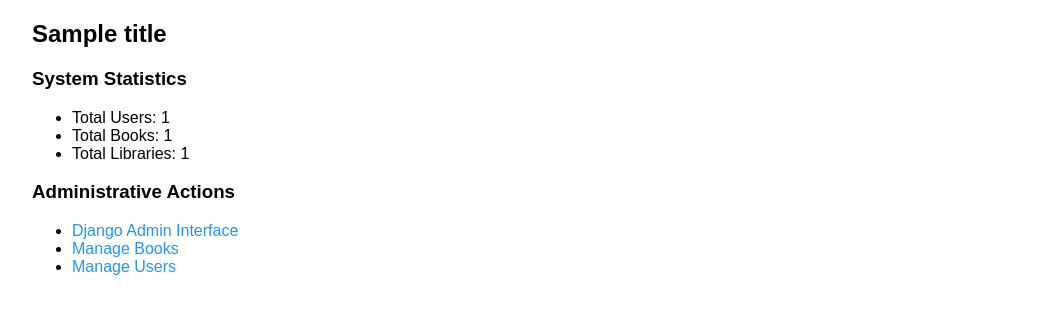
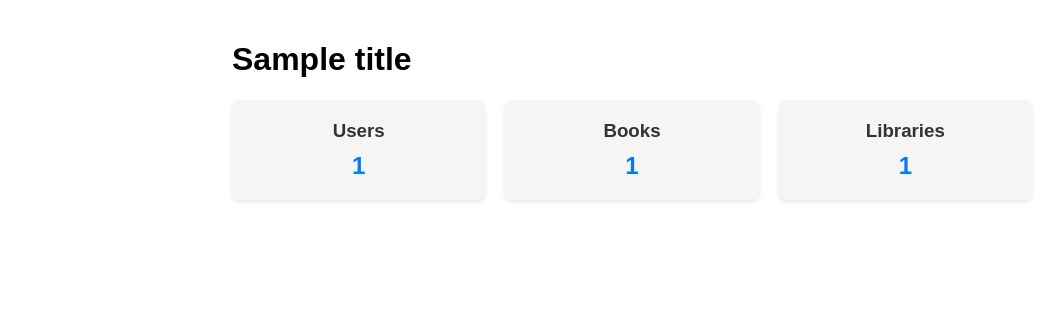
Before and after one commit to abenable/Alx_DjangoLearnLab, a Django app: template django-models/LibraryProject/relationship_app/templates/relationship_app/role_views/admin_view.html in a window 1280 px wide. Shown: the part 66-380 px from the top of the page, without its empty margins (8-1069 px from the left). Run offline with Django 5.2, Linux system fonts and the light colour scheme; the template is opened without the code that fills it: most values are stand-ins (such as "Sample title", 1, 10 or a date in 2020); parts of the project's set-up code (start-up, migrations or seed data) failed here and were passed over.

Commit message:
Enhance admin dashboard: update layout and styling for improved statistics display

```diff
--- a/django-models/LibraryProject/relationship_app/static/css/styles.css
+++ b/django-models/LibraryProject/relationship_app/static/css/styles.css
@@ -163,3 +163,37 @@ a:hover {
 .back-link:hover {
   color: #333;
 }
+
+/* Admin Dashboard Styles */
+.admin-dashboard {
+  padding: 20px;
+  max-width: 800px;
+  margin: 0 auto;
+}
+
+.stats {
+  display: grid;
+  grid-template-columns: repeat(auto-fit, minmax(200px, 1fr));
+  gap: 20px;
+  margin-top: 20px;
+}
+
+.stat-item {
+  background: #f5f5f5;
+  padding: 20px;
+  border-radius: 8px;
+  text-align: center;
+  box-shadow: 0 2px 4px rgba(0, 0, 0, 0.1);
+}
+
+.stat-item h3 {
+  margin: 0 0 10px 0;
+  color: #333;
+}
+
+.stat-item p {
+  font-size: 24px;
+  font-weight: bold;
+  margin: 0;
+  color: #007bff;
+}
--- a/django-models/LibraryProject/relationship_app/templates/relationship_app/role_views/admin_view.html
+++ b/django-models/LibraryProject/relationship_app/templates/relationship_app/role_views/admin_view.html
@@ -1,21 +1,19 @@
 {% extends 'relationship_app/base.html' %} {% block content %}
 <div class="admin-dashboard">
-  <h2>{{ title }}</h2>
-  <div class="admin-stats">
-    <h3>System Statistics</h3>
-    <ul>
-      <li>Total Users: {{ user_count }}</li>
-      <li>Total Books: {{ book_count }}</li>
-      <li>Total Libraries: {{ library_count }}</li>
-    </ul>
-  </div>
-  <div class="admin-actions">
-    <h3>Administrative Actions</h3>
-    <ul>
-      <li><a href="{% url 'admin:index' %}">Django Admin Interface</a></li>
-      <li><a href="{% url 'relationship_app:book_list' %}">Manage Books</a></li>
-      <li><a href="#">Manage Users</a></li>
-    </ul>
+  <h1>{{ title }}</h1>
+  <div class="stats">
+    <div class="stat-item">
+      <h3>Users</h3>
+      <p>{{ user_count }}</p>
+    </div>
+    <div class="stat-item">
+      <h3>Books</h3>
+      <p>{{ book_count }}</p>
+    </div>
+    <div class="stat-item">
+      <h3>Libraries</h3>
+      <p>{{ library_count }}</p>
+    </div>
   </div>
 </div>
 {% endblock %}
--- a/django-models/LibraryProject/relationship_app/views.py
+++ b/django-models/LibraryProject/relationship_app/views.py
@@ -44,7 +44,7 @@ def register(request):
 
 # Role-based views
 @user_passes_test(is_admin)
-def admin_view(request):
+def Admin(request):
     context = {
         'user_count': User.objects.count(),
         'book_count': Book.objects.count(),
```
